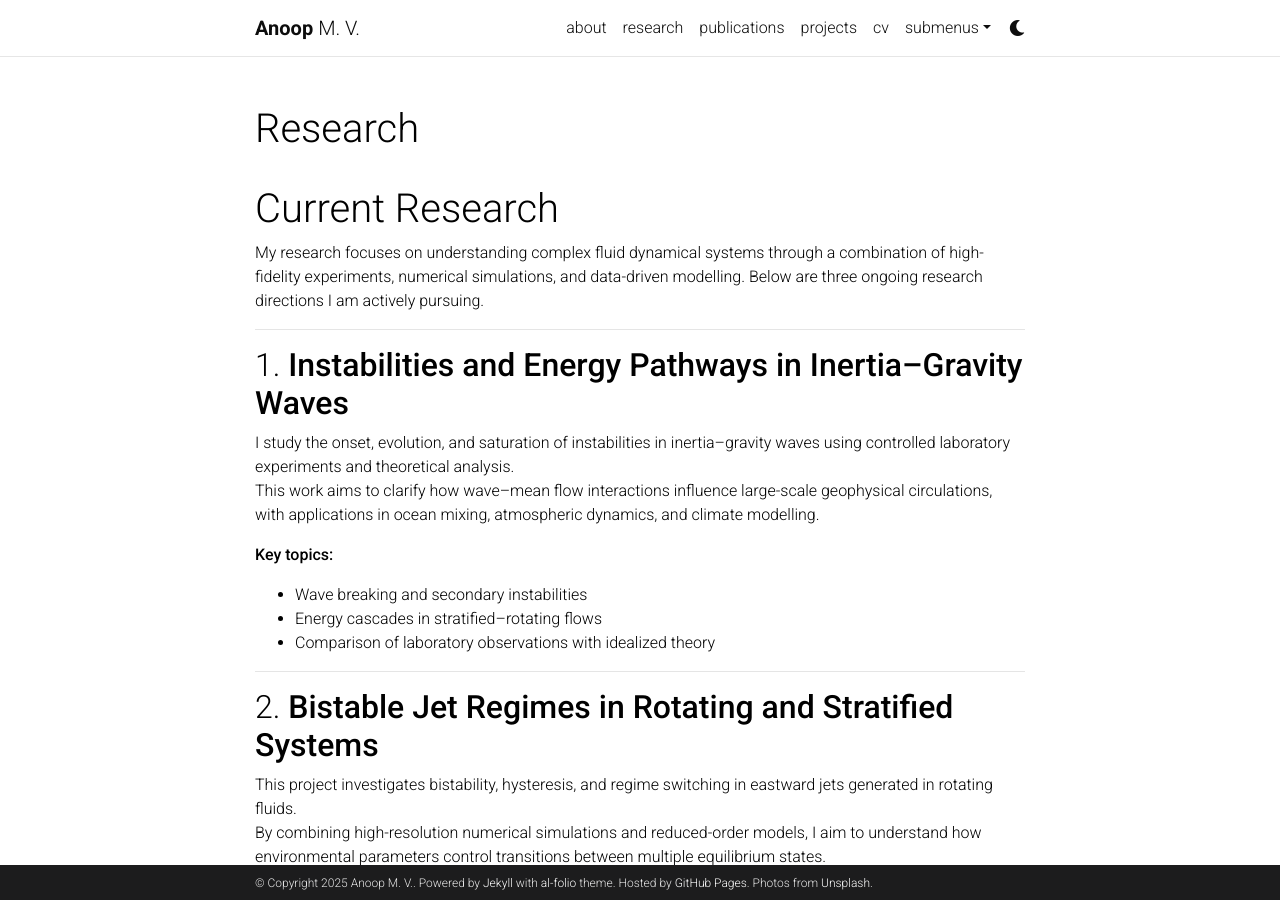
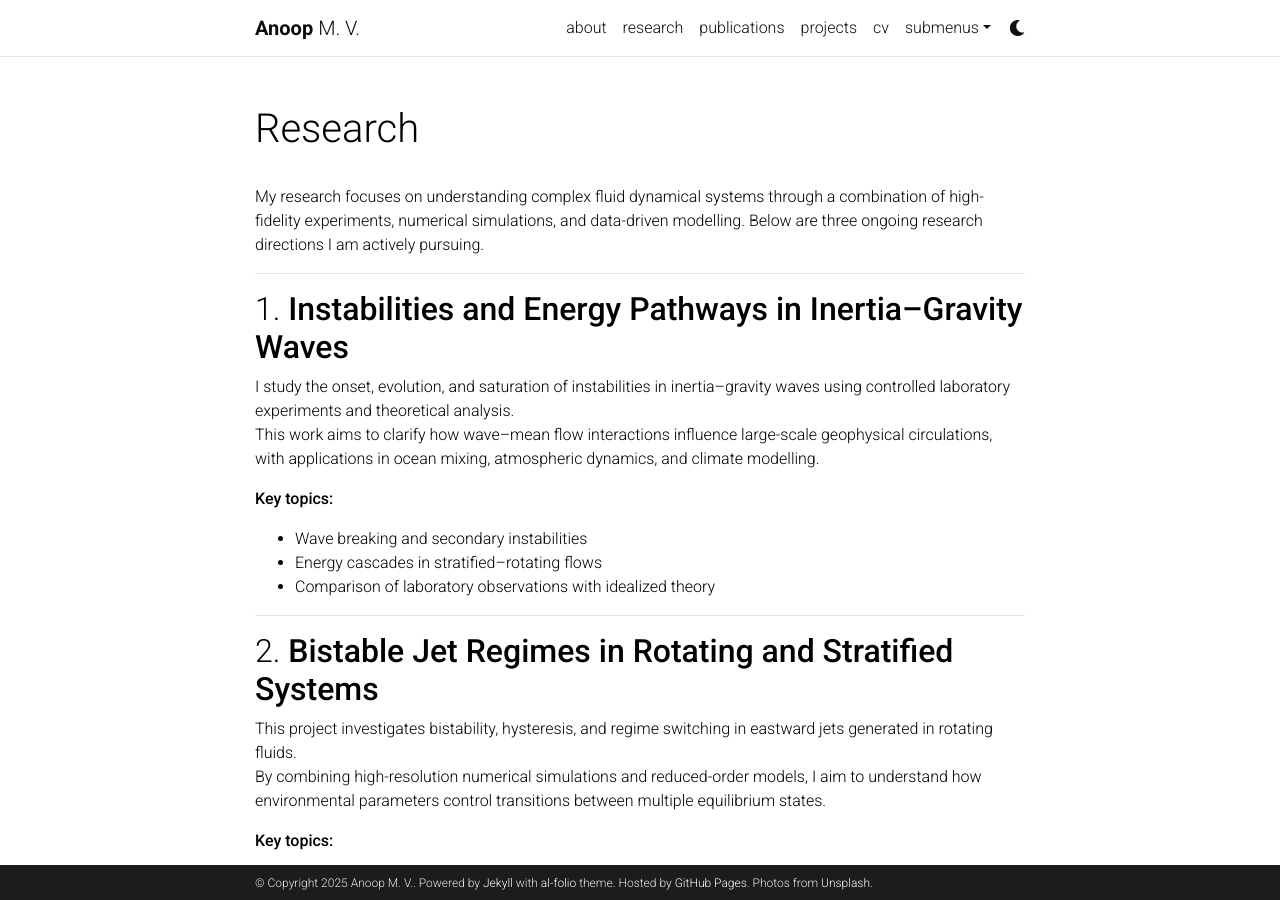
Before and after one commit to anoopmohanvijaya/mypage, a Jekyll site: the page built from research/topics.md, in a window 1280 px wide and 900 px high. Built offline with Jekyll 4.4.1, drawn with Linux system fonts in a browser that asks for light colours; comment, search, counter and statistics services are not loaded; a style sheet for code colours, icons or effects is not loaded.

Commit message:
research title removed

```diff
--- a/research/topics.md
+++ b/research/topics.md
@@ -3,8 +3,6 @@ layout: page
 title: Research
 permalink: /research/
 ---
-
-# Current Research
 
 My research focuses on understanding complex fluid dynamical systems through a combination of high-fidelity experiments, numerical simulations, and data-driven modelling. Below are three ongoing research directions I am actively pursuing.
 
```
